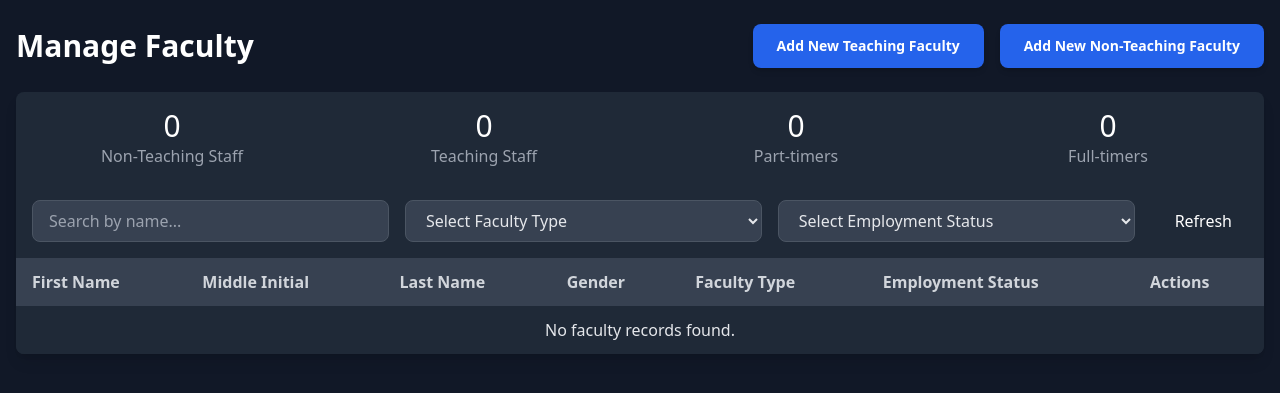
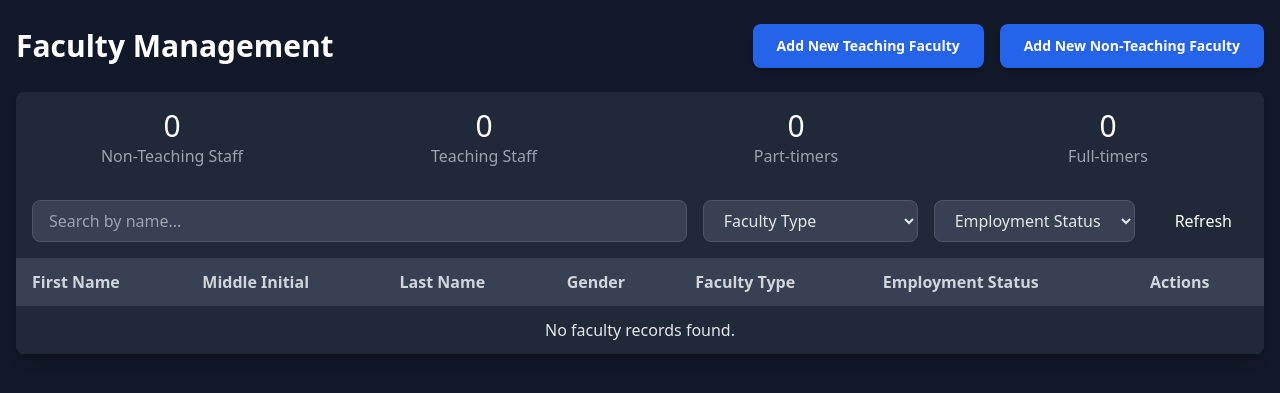
Before and after one commit to Yunyunnnn/faculty_management_system, a PHP site: page /manage_faculty.php in a window 1280 px wide. Shown: the top 393 px of the page. Run offline with PHP 8.4, Linux system fonts and the light colour scheme; a user stored in the database is signed in; data that the repository does not hold is empty.

Commit message:
modified front page

```diff
--- a/manage_faculty.php
+++ b/manage_faculty.php
@@ -35,7 +35,7 @@ include 'controller\fetch_faculty_data.php';
         <div class="max-w-7xl mx-auto px-4 py-6">
 
             <div class="flex justify-between items-center mb-6">
-                <h1 class="text-3xl font-bold text-white">Manage Faculty</h1>
+                <h1 class="text-3xl font-bold text-white">Faculty Management</h1>
                 <div class="flex gap-4">
                 <button
                     class="bg-blue-600 hover:bg-blue-500 px-6 py-3 text-sm text-white font-semibold rounded-lg shadow-md transition-all duration-300 focus:ring-2 focus:ring-blue-400 focus:outline-none"
@@ -88,17 +88,17 @@ include 'controller\fetch_faculty_data.php';
             />
             <select
                 id="facultyTypeFilter"
-                class="w-full sm:w-auto px-4 py-2 border border-gray-600 bg-gray-700 text-gray-200 rounded-lg focus:ring-2 focus:ring-blue-500 focus:outline-none"
+                class="w-1/3 sm:w-auto px-4 py-2 border border-gray-600 bg-gray-700 text-gray-200 rounded-lg focus:ring-2 focus:ring-blue-500 focus:outline-none"
             >
-                <option value="">Select Faculty Type</option>
+                <option value=""> Faculty Type</option>
                 <option value="Teaching Faculty">Teaching Faculty</option>
                 <option value="Non-Teaching Faculty">Non-Teaching Faculty</option>
             </select>
             <select
                 id="employmentStatusFilter"
-                class="w-full sm:w-auto px-4 py-2 border border-gray-600 bg-gray-700 text-gray-200 rounded-lg focus:ring-2 focus:ring-blue-500 focus:outline-none"
+                class="w-1/3 sm:w-auto px-4 py-2 border border-gray-600 bg-gray-700 text-gray-200 rounded-lg focus:ring-2 focus:ring-blue-500 focus:outline-none"
             >
-                <option value="">Select Employment Status</option>
+                <option value=""> Employment Status</option>
                 <option value="Part-time">Part-time</option>
                 <option value="Full-time">Full-time</option>
             </select>
```
